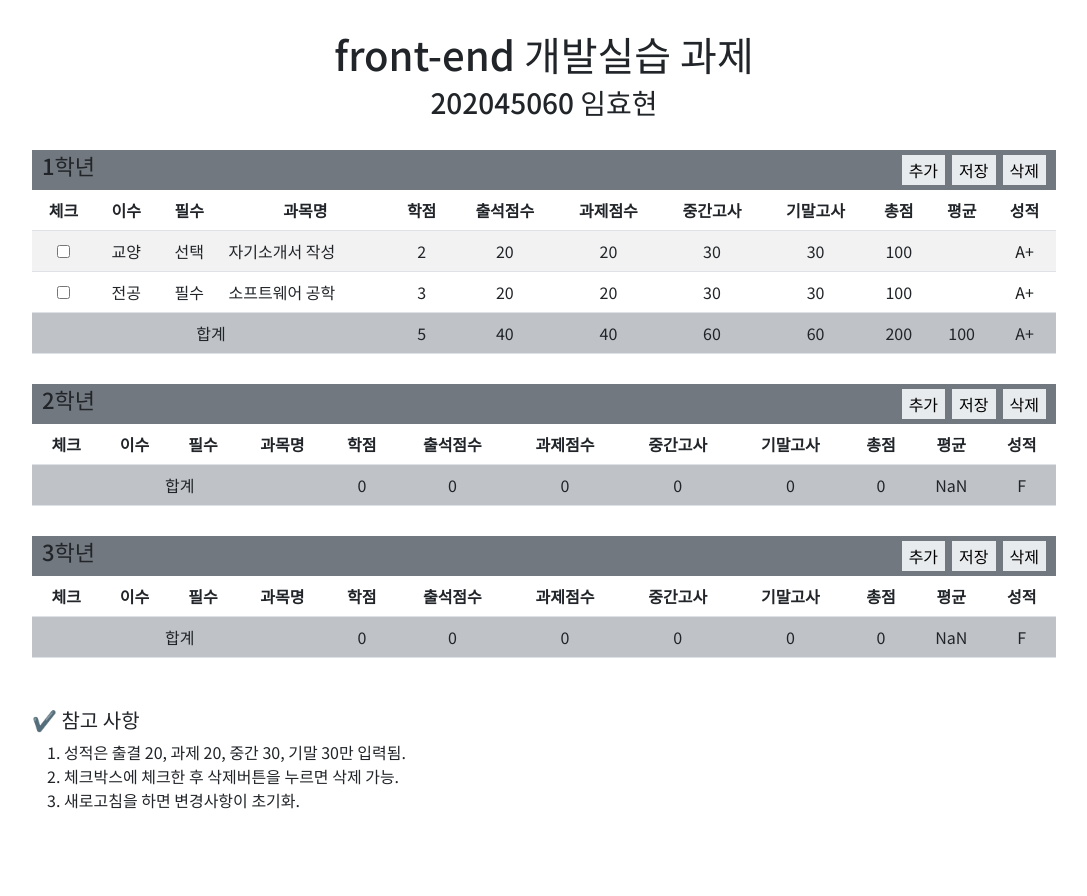
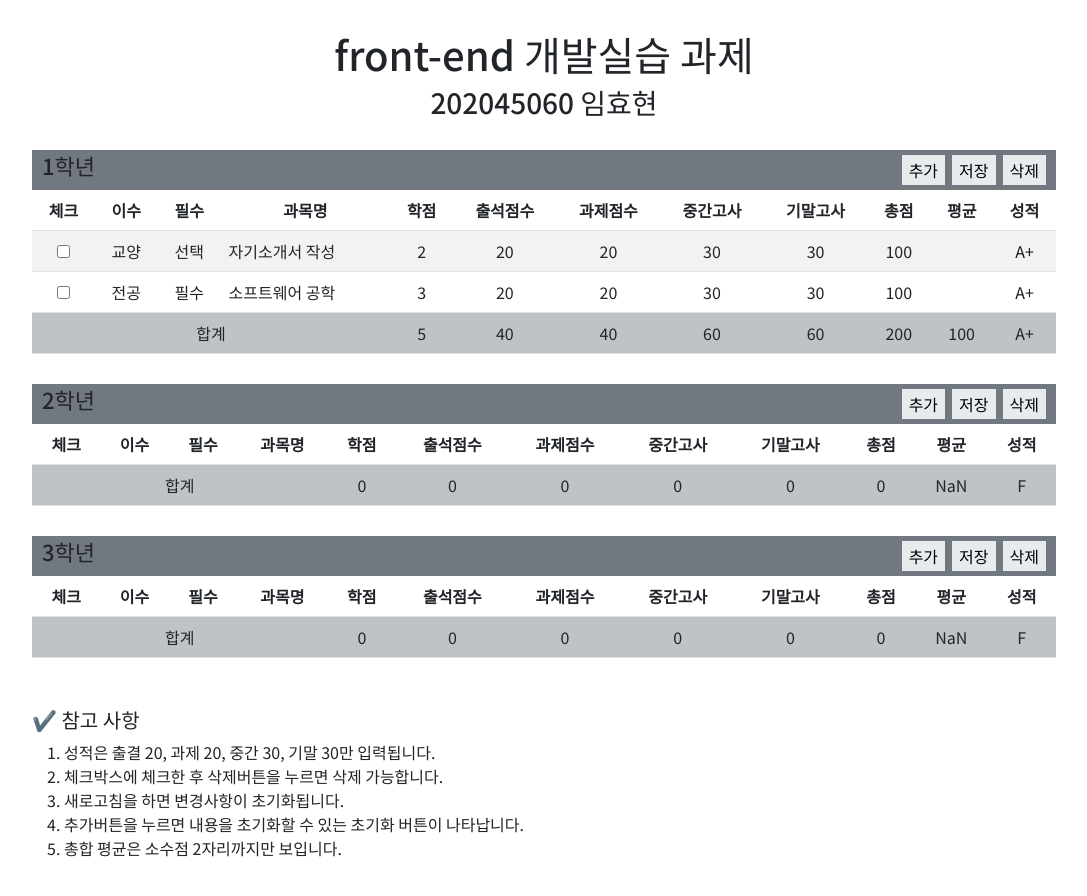
Before and after one commit to leemyou/grade-calculation-program, a React (Create React App) app: page / in a window 1280 px wide. Shown: the top 896 px of the page, without its empty margins (96-1183 px from the left). Before the commit the page ends 862 px from the top, so only its background shows below. Built offline with nearby package versions, Linux system fonts and the light colour scheme.

Commit message:
Style: 참고사항 수정

```diff
--- a/src/App.js
+++ b/src/App.js
@@ -25,9 +25,11 @@ function App() {
       <div className="notesReference">
         <h5>✔️ 참고 사항</h5>
         <ol>
-          <li>성적은 출결 20, 과제 20, 중간 30, 기말 30만 입력됨.</li>
-          <li>체크박스에 체크한 후 삭제버튼을 누르면 삭제 가능.</li>
-          <li>새로고침을 하면 변경사항이 초기화.</li>
+          <li>성적은 출결 20, 과제 20, 중간 30, 기말 30만 입력됩니다.</li>
+          <li>체크박스에 체크한 후 삭제버튼을 누르면 삭제 가능합니다.</li>
+          <li>새로고침을 하면 변경사항이 초기화됩니다.</li>
+          <li>추가버튼을 누르면 내용을 초기화할 수 있는 초기화 버튼이 나타납니다.</li>
+          <li>총합 평균은 소수점 2자리까지만 보입니다.</li>
         </ol>
       </div>
     </div>
```
